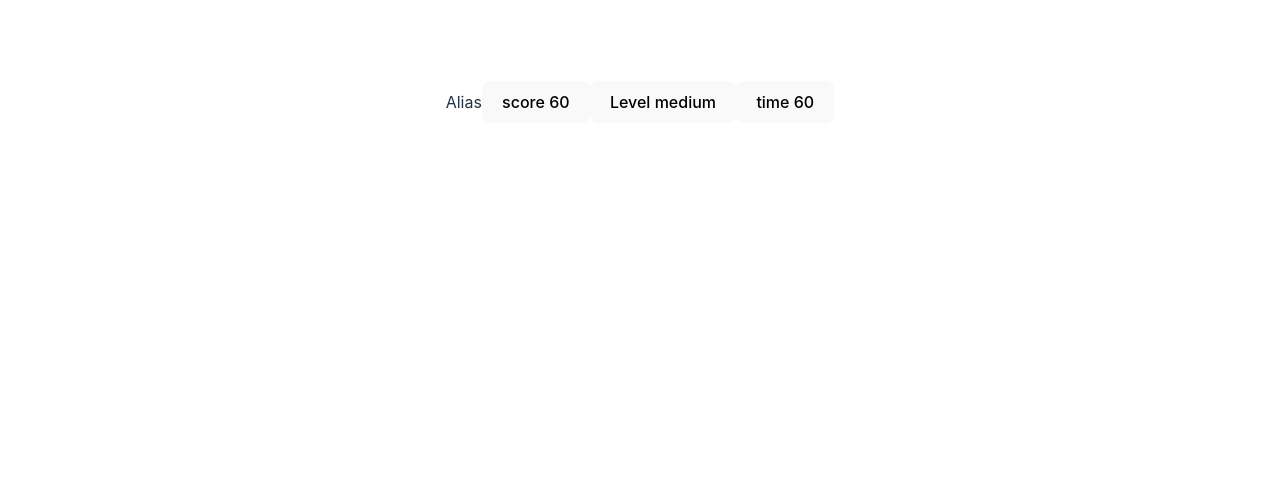
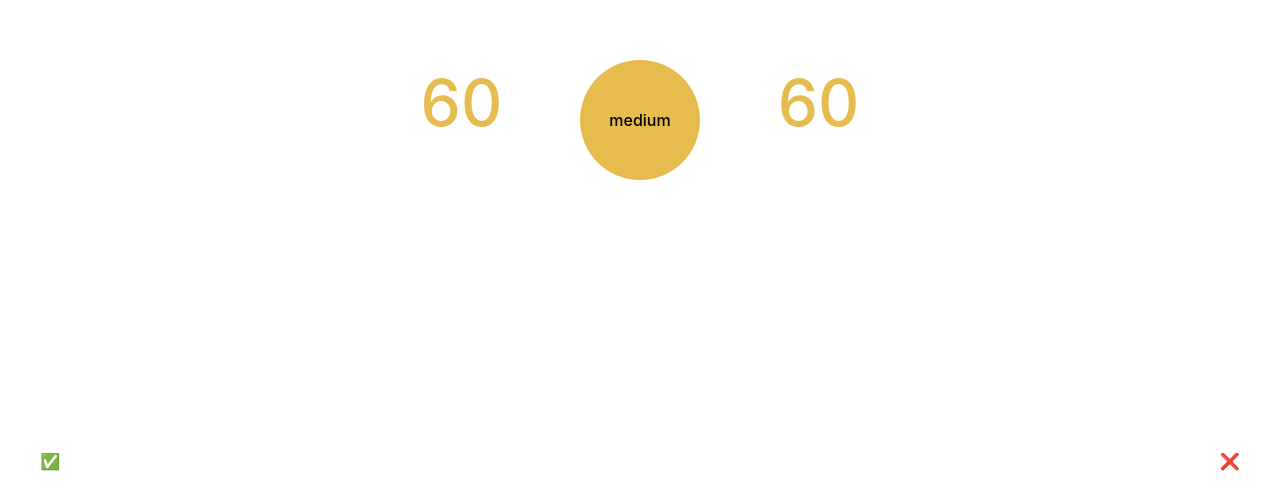
Before and after one commit to elvirkin1392/Crocodalias, a React (Vite) app in the folder packages/web/: page /settings in a window 1280 px wide. Shown: the part 298-800 px from the top of the page. Built offline with nearby package versions, Linux system fonts and the light colour scheme.

Commit message:
update settings page add footer controls buttons

```diff
--- a/packages/web/src/components/Carousel.tsx
+++ b/packages/web/src/components/Carousel.tsx
@@ -1,7 +1,7 @@
 import { useState } from "react";
 import { motion, AnimatePresence } from "framer-motion";
 import { wrap } from "popmotion";
-import { Card, Carousel as CarouselContainer } from "./styled/Carousel";
+import { CardContainer, Carousel as CarouselContainer } from "./styled/Carousel";
 
 const variants = {
   enter: (direction: number) => {
@@ -63,11 +63,9 @@ const Carousel = ({ items }) => {
             }
           }}
         >
-          <Card>
-            <div style={{ position: "relative", top: "45%" }}>
-              {items[currentIndex].name}
-            </div>
-          </Card>
+          <CardContainer>
+              {items[currentIndex]}
+          </CardContainer>
         </motion.div>
       </AnimatePresence>
     </CarouselContainer>
--- /dev/null
+++ b/packages/web/src/components/FooterControls.tsx
@@ -0,0 +1,14 @@
+import { Container, Controls } from "./styled/FooterControls";
+
+const FooterControls = ({ onClose, onSubmit }) => {
+  return (
+    <Container>
+      <Controls>
+        <button onClick={() => onSubmit()}>✅</button>
+        <button onClick={() => onClose()}>❌</button>
+      </Controls>
+    </Container>
+  );
+};
+
+export default FooterControls;
--- a/packages/web/src/components/styled/Carousel.tsx
+++ b/packages/web/src/components/styled/Carousel.tsx
@@ -1,6 +1,6 @@
 import styled from "styled-components";
 
-const Card = styled.div`
+const CardContainer = styled.div`
   box-sizing: border-box;
   padding: 20px;
 
@@ -23,4 +23,4 @@ const Carousel = styled.div`
   width: 100vw;
 `;
 
-export { Card, Carousel };
+export { CardContainer, Carousel };
--- /dev/null
+++ b/packages/web/src/components/styled/FooterControls.tsx
@@ -0,0 +1,26 @@
+import styled from "styled-components";
+
+const Controls = styled.div`
+  flex: 1;
+  display: flex;
+  justify-content: space-between;
+  margin-bottom: 20px;
+
+  button {
+    background: none;
+
+    &:focus, &:hover {
+      border: none;
+      outline: none;
+      background: none;
+    }
+  }
+`;
+
+const Container = styled.div`
+  position: absolute;
+  left: 20px;
+  right: 20px;
+  bottom: 0;
+`;
+export { Controls, Container };
--- a/packages/web/src/pages/Games.tsx
+++ b/packages/web/src/pages/Games.tsx
@@ -1,5 +1,7 @@
-import { useState} from "react";
+import { useState } from "react";
 import Carousel from "../components/Carousel";
+import SettingsGeneral from "./SettingsGeneral";
+import styled from "styled-components";
 
 enum games {
   classic = "classic",
@@ -12,8 +14,10 @@ const gamesInfo = [
     type: games.classic,
     name: "Classic",
     image: "",
-    getSettingsComponent: (onClose) => (
-      <div onClick={() => onClose("")}>Classic Settings</div>
+    getSettingsComponent: (handleClose) => (
+      <SettingsGeneral onClose={() => handleClose("")}>
+        Classic: Settings
+      </SettingsGeneral>
     ),
   },
   {
@@ -21,7 +25,7 @@ const gamesInfo = [
     name: "Alias",
     image: "",
     getSettingsComponent: (onClose) => (
-      <div onClick={() => onClose("")}>Alias Settings</div>
+      <div onClick={() => onClose("")}>Alias: Settings</div>
     ),
   },
   {
@@ -29,7 +33,7 @@ const gamesInfo = [
     name: "The hat",
     image: "",
     getSettingsComponent: (onClose) => (
-      <div onClick={() => onClose("")}>The hat Settings</div>
+      <div onClick={() => onClose("")}>The hat: Settings</div>
     ),
   },
 ];
@@ -37,21 +41,37 @@ const gamesInfo = [
 const Games = () => {
   const [selectedGame, setSelectedGame] = useState("");
 
-  return <Carousel items={gamesInfo}/>;
-  // return gamesInfo.map((item) => (
-  //   <GameCard
-  //     onSelect={setSelectedGame}
-  //     selectedGame={selectedGame}
-  //     {...item}
-  //   />
-  // ));
+  const cards = gamesInfo.map((item) => (
+    <GameCard
+      onSelect={setSelectedGame}
+      selectedGame={selectedGame}
+      {...item}
+    />
+  ));
+
+  return <Carousel items={cards} />;
 };
+let Card = styled.div`
+  position: absolute;
+  top: 0;
+  left: 0;
+  width: 100vw;
+  height: 100vh;
+
+  div {
+    top: 45%;
+    position: relative;
+  }
+`;
 
 const GameCard = ({ onSelect, selectedGame, ...gameInfo }) => {
   return selectedGame === gameInfo.type ? (
     gameInfo.getSettingsComponent(onSelect)
   ) : (
-    <div onClick={() => onSelect(gameInfo.type)}>{gameInfo.name}</div>
+    <Card onClick={() => onSelect(gameInfo.type)}>
+      <div>{gameInfo.name}</div>
+    </Card>
   );
 };
+
 export default Games;
--- a/packages/web/src/pages/SettingsGeneral.tsx
+++ b/packages/web/src/pages/SettingsGeneral.tsx
@@ -1,51 +1,82 @@
-import {useMachine} from "@xstate/react";
-import {settingsMachine} from "../state/settingsPage";
-import {useState} from "react";
+import { useMachine } from "@xstate/react";
+import { settingsMachine } from "../state/settingsPage";
+import { useState } from "react";
+import { ScoreButton, Title, Time, LevelButton } from "./styled/SettingsGeneral";
+import FooterControls from "../components/FooterControls";
 
-
-const SettingsGeneral = () => {
+const SettingsGeneral = ({ onClose, children }) => {
   const [state, send] = useMachine(settingsMachine);
-  let {score, level, time} = state.context;
-
+  let { score, level, time } = state.context;
 
   return (
     <div>
-      Alias
+      <Title>{children}</Title>
 
-      <button onClick={() => {
-        send({type: "OPEN_SCORE_SETTINGS"})
-      }}>score {score}</button>
+      <ScoreButton
+        onClick={() => {
+          send({ type: "OPEN_SCORE_SETTINGS" });
+        }}
+      >
+        {score}
+      </ScoreButton>
 
-      <button onClick={() => {
-        send({type: "OPEN_LEVEL_SETTINGS"})
-      }}>Level {level}</button>
+      {state.matches("scoreSettings") && (
+        <>
+          <ScoreSettings
+            defaultValue={score}
+            onSubmit={(value) => {
+              send({ type: "SUBMIT_SCORE", value });
+            }}
+            onClose={() => {
+              send({ type: "BACK" });
+            }}
+          />
+        </>
+      )}
 
-      <button onClick={() => {
-        send({type: "OPEN_TIME_SETTINGS"})
-      }}>time {time}</button>
+      <LevelButton
+        onClick={() => {
+          send({ type: "OPEN_LEVEL_SETTINGS" });
+        }}
+      >
+        {level}
+      </LevelButton>
 
+      <ScoreButton
+        onClick={() => {
+          send({ type: "OPEN_TIME_SETTINGS" });
+        }}
+      >
+        {time}
+      </ScoreButton>
 
-      {state.matches('scoreSettings') && <ScoreSettings defaultValue={score} onSubmit={(value) => {
-        send({type: "SUBMIT_SCORE", value})
-      }} onClose={() => {
-        send({type: "BACK"})
-      }}/>}
+      <FooterControls onClose={onClose} />
     </div>
   );
 };
 
-const ScoreSettings = ({defaultValue, onSubmit, onClose}: { defaultValue: number }) => {
-  const [score, setScore] = useState(defaultValue)
+const ScoreSettings = ({
+  defaultValue,
+  onSubmit,
+  onClose,
+}: {
+  defaultValue: number;
+}) => {
+  const [score, setScore] = useState(defaultValue);
   return (
     <div>
-      <input type="range" min={10} max={100} value={score} onChange={(event) => {
-        setScore(Number(event.target.value))
-      }}/>
-      <button onClick={() => onSubmit(score)}>✅</button>
-      <button onClick={() => onClose(score)}>❌</button>
+      <input
+        type="range"
+        min={10}
+        max={100}
+        value={score}
+        onChange={(event) => {
+          setScore(Number(event.target.value));
+        }}
+      />
+      <FooterControls onClose={onClose} onSubmit={() => onSubmit(score)} />
     </div>
-  )
-}
-
+  );
+};
 
 export default SettingsGeneral;
--- /dev/null
+++ b/packages/web/src/pages/styled/SettingsGeneral.tsx
@@ -0,0 +1,37 @@
+import styled from "styled-components";
+
+const Title = styled.div`
+  margin-bottom: 40px;
+`;
+
+const ScoreButton = styled.button`
+  background: none;
+  border-radius: 50%;
+  font-size: 64px;
+  color: #E6BC4E;
+
+  margin-bottom: 40px;
+
+  &:hover,
+  &:focus,
+  &:active,
+  &:focus-within,
+  &:focus-visible {
+    outline: none;
+    border: none;
+  }
+`;
+
+const LevelButton = styled.button`
+  background: #E6BC4E;
+  border-radius: 50%;
+
+  margin-bottom: 40px;
+
+  height: 120px;
+  width: 120px;
+`
+
+const Time = styled.button``;
+
+export { Time, Title, ScoreButton, LevelButton };
```
